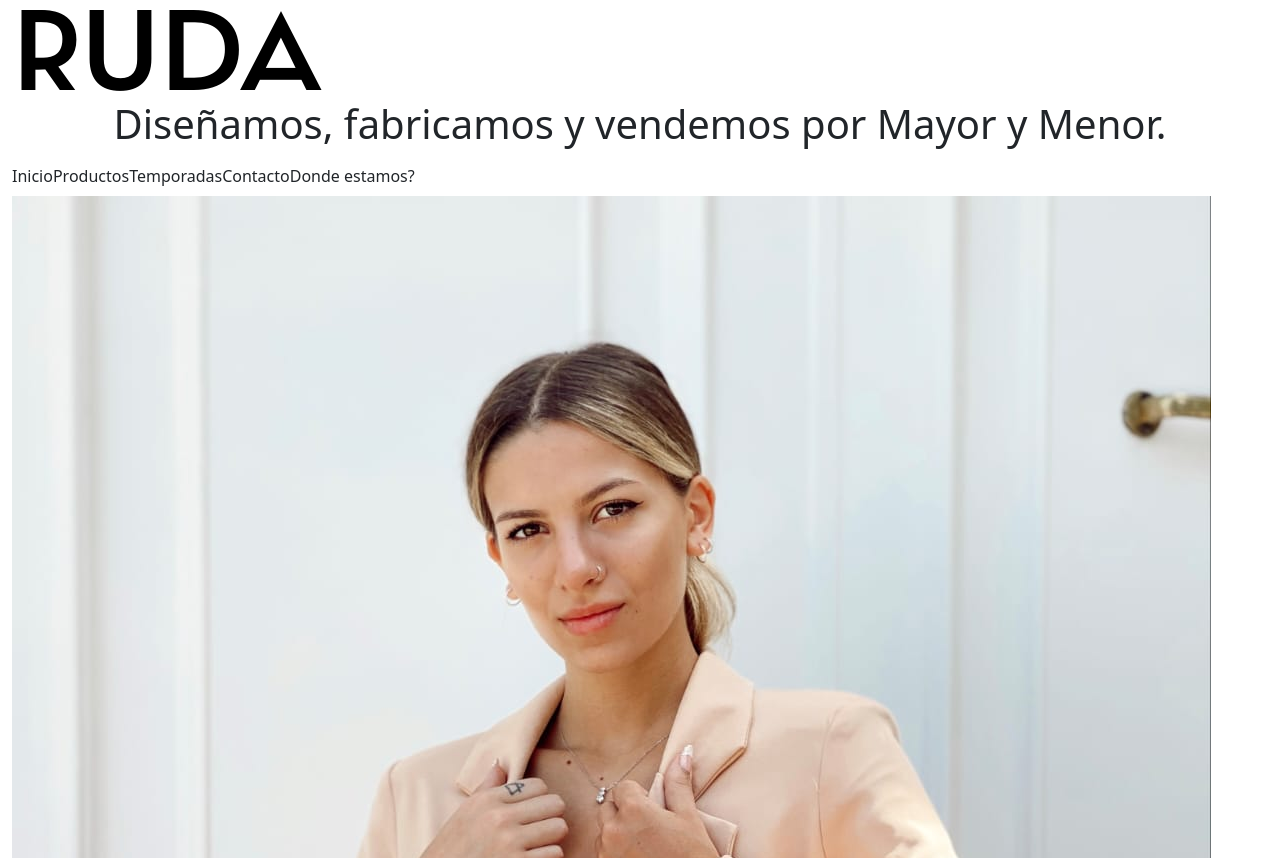
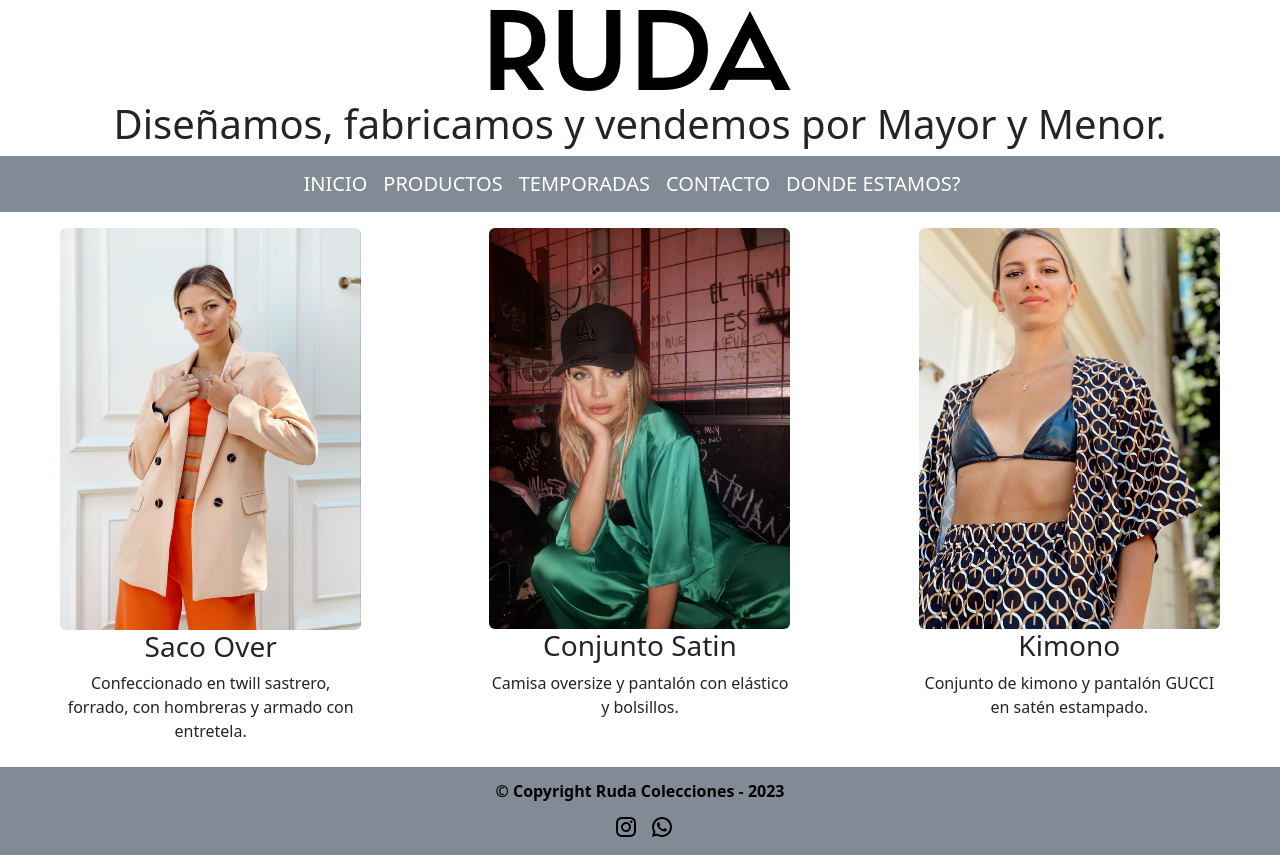
Before and after one commit to aIvanml/SitioWeb-RUDAColecciones, a plain HTML site: page index.html in a window 1280 px wide. Shown: the top 858 px of the page. Drawn offline with nearby package versions, Linux system fonts and the light colour scheme.

Commit message:
Version 1.4 - Finalizada pagina Index

```diff
--- a/css/style.css
+++ b/css/style.css
@@ -1,3 +1,35 @@
 .logo {
     width: 100px;
 }
+
+header{
+    background-color: white;
+}
+
+footer {
+    background-color: #808B96;
+    color: black;
+    font-weight: bold;
+}
+
+.menu {
+    background-color: #808B96;
+}
+
+.link {
+    color: white;
+}
+
+/*************PAGINA PRODUCTOS*************/
+
+.imagen {
+    display: inline-block;
+    max-width: 301px;
+}
+
+/*************PAGINA DONDEESTAMOS*************/
+.maps {
+    max-width: 800px;
+    height: 550px;
+    padding: 10px;
+}
--- a/index.html
+++ b/index.html
@@ -13,63 +13,60 @@
     <link rel="stylesheet" href="css/style.css">
 </head>
 
-<body class="container-fluid">
-    <header>
-        <nav class="navbar-expand">
+<body class="container-fluid text-center p-0">
+    <header class="sticky-top pb-2">
         <a href="index.html">
             <img src="images/logoRuda.png" alt="Logo Ruda">
         </a>
-            <h1 class="text-center">Diseñamos, fabricamos y vendemos por Mayor y Menor.</h1>
-            <div>
-                <ul class="navbar-nav">
-                    <li class="nav-item">
-                        <a class="nav-link anclas" href="index.html">Inicio</a>
-                    </li>
-                    <li class="nav-item">
-                        <a class="nav-link anclas" href="html/productos.html">Productos</a>
-                    </li>
-                    <li class="nav-item">
-                        <a class="nav-link anclas" href="html/temporadas.html">Temporadas</a>
-                    </li>
-                    <li class="nav-item">
-                        <a class="nav-link anclas" href="html/contacto.html">Contacto</a>
-                    </li>
-                    <li class="nav-item">
-                        <a class="nav-link anclas" href="html/dondeestamos.html">Donde estamos?</a>
-                    </li>
-                </ul>
+        <h1>Diseñamos, fabricamos y vendemos por Mayor y Menor.</h1>
+        <nav class="navbar navbar-expand-lg menu">
+            <div class="container-fluid">
+                <button class="navbar-toggler ml-auto" type="button" data-bs-toggle="collapse"
+                    data-bs-target="#navbarNavAltMarkup" aria-controls="navbarNavAltMarkup" aria-expanded="false"
+                    aria-label="Toggle navigation">
+                    <span class="navbar-toggler-icon"></span>
+                </button>
+                <div class="collapse navbar-collapse" id="navbarNavAltMarkup">
+                    <div class="navbar-nav mx-auto">
+                        <a class="link navbar-brand" href="index.html">INICIO</a>
+                        <a class="link navbar-brand" aria-current="page" href="html/productos.html">PRODUCTOS</a>
+                        <a class="link navbar-brand" href="html/temporadas.html">TEMPORADAS</a>
+                        <a class="link navbar-brand" href="html/contacto.html">CONTACTO</a>
+                        <a class="link navbar-brand" href="html/dondeestamos.html">DONDE ESTAMOS?</a>
+                    </div>
+                </div>
             </div>
         </nav>
     </header>
-    <main>
-        <div>
-			<div>
-				<figure>
-					<img src="images/fotos/sacooverbeige.jpg" alt="">
+    <main class="container-fluid p-2">
+        <div class="row">
+            <div class="col-lg-4 col-md-6 col-sm-12">
+                <div class="imagen">
+                    <img class="img-fluid rounded" src="images/fotos/sacooverbeige.jpg" alt="Saco Over Beige">
                     <h3>Saco Over</h3>
                     <p>Confeccionado en twill sastrero, forrado, con hombreras y armado con entretela.</p>
-				</figure>
                 </div>
-			<div>
-				<figure>
-					<img src="images/fotos/kimonogucci.jpg" alt="">
+            </div>
+            <div class="col-lg-4 col-md-6 col-sm-12">
+                <div class="imagen">
+                    <img class="img-fluid rounded" src="images/fotos/satinverde.jpg" alt="Satin Verde">
+                    <h3>Conjunto Satin</h3>
+                    <p> Camisa oversize y pantalón con elástico y bolsillos.</p>
+                </div>
+            </div>
+            <div class="col-lg-4 col-md-12 col-sm-12">
+                <div class="imagen">
+                    <img class="img-fluid rounded" src="images/fotos/kimonogucci.jpg" alt="Kimono GUCCI">
                     <h3>Kimono</h3>
                     <p>Conjunto de kimono y pantalón GUCCI en satén estampado.</p>
-				</figure>
                 </div>
+            </div>
+        </div>
+    </main>
+    <footer class="p-2">
+        <p class="m-1">© Copyright Ruda Colecciones - 2023</p>
         <div>
-				<figure>
-					<img src="images/fotos/satinverde.jpg" alt="">
-					<h3>Conjunto Satin</h3>
-					<p> Camisa oversize y pantalón con elástico y bolsillos.</p>
-				</figure>
-			</div>
-		</div><br>
-    </main>
-    <footer>
-        <p>© Copyright Ruda Colecciones - 2023</p>
-        <div>
-            <a href="https://www.instagram.com/ruda_colecciones/?hl=es" target="_blank"><img
+            <a href="https://www.instagram.com/ruda_colecciones/?hl=es" target="_blank"><img class="m-2"
                     src="images/iconInstagram.png" alt="Icono Instagram"></a>
             <a href="https://api.whatsapp.com/send?phone=541159971385&text=Hola+Ruda%21" target="_blank"><img
                     src="images/iconWhatsapp.png" alt="Icono Whatsapp"></a>
```
Also changed, not shown: html/contacto.html (+3 -3 lines), html/dondeestamos.html (+5 -5 lines), html/productos.html (+3 -3 lines), html/temporadas.html (+3 -3 lines). Lines whose indentation alone changed are shown as unchanged.
